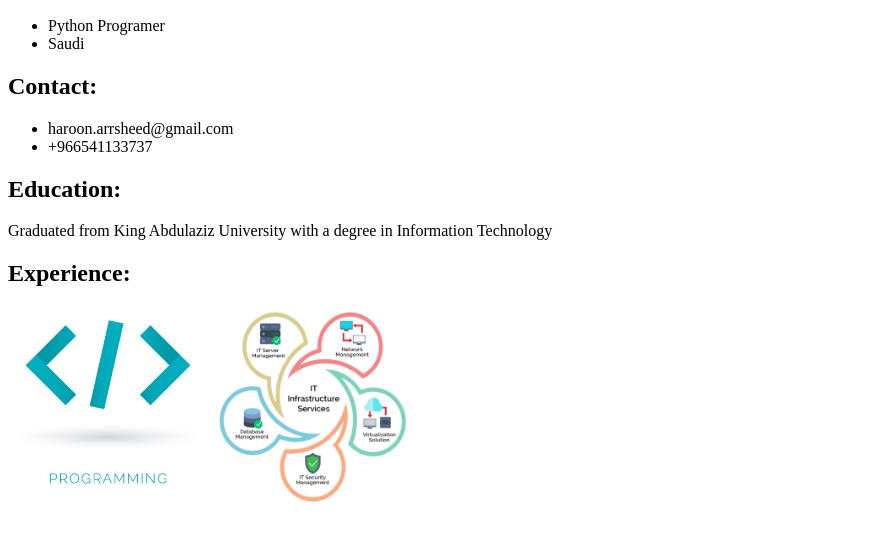
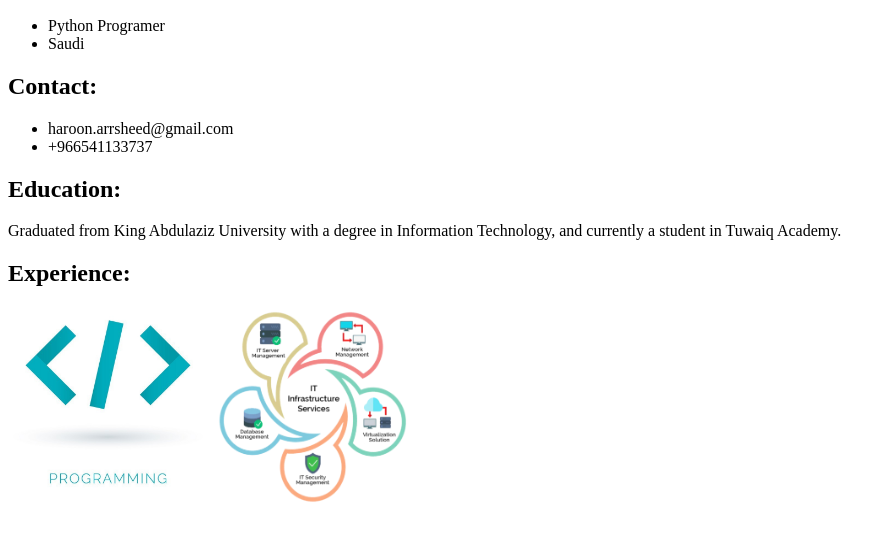
Before and after one commit to TUWAIQ-PYTHON-5/LAB_HTML, a plain HTML site: page index.html in a window 1280 px wide. Shown: the part 136-676 px from the top of the page, without its empty margins (0-892 px from the left). Drawn offline with Linux system fonts and the light colour scheme.

Commit message:
HTML Lab upload

```diff
--- a/index.html
+++ b/index.html
@@ -19,7 +19,7 @@
         </ul>
 
         <h2>Education:</h2>
-        <p>Graduated from King Abdulaziz University with a degree in Information Technology</p>
+        <p>Graduated from King Abdulaziz University with a degree in Information Technology, and currently a student in Tuwaiq Academy.</p>
 
         <h2>Experience:</h2>
         <img src='programer.jpg' alt='An example of image' width="200" height="200"/>
```
